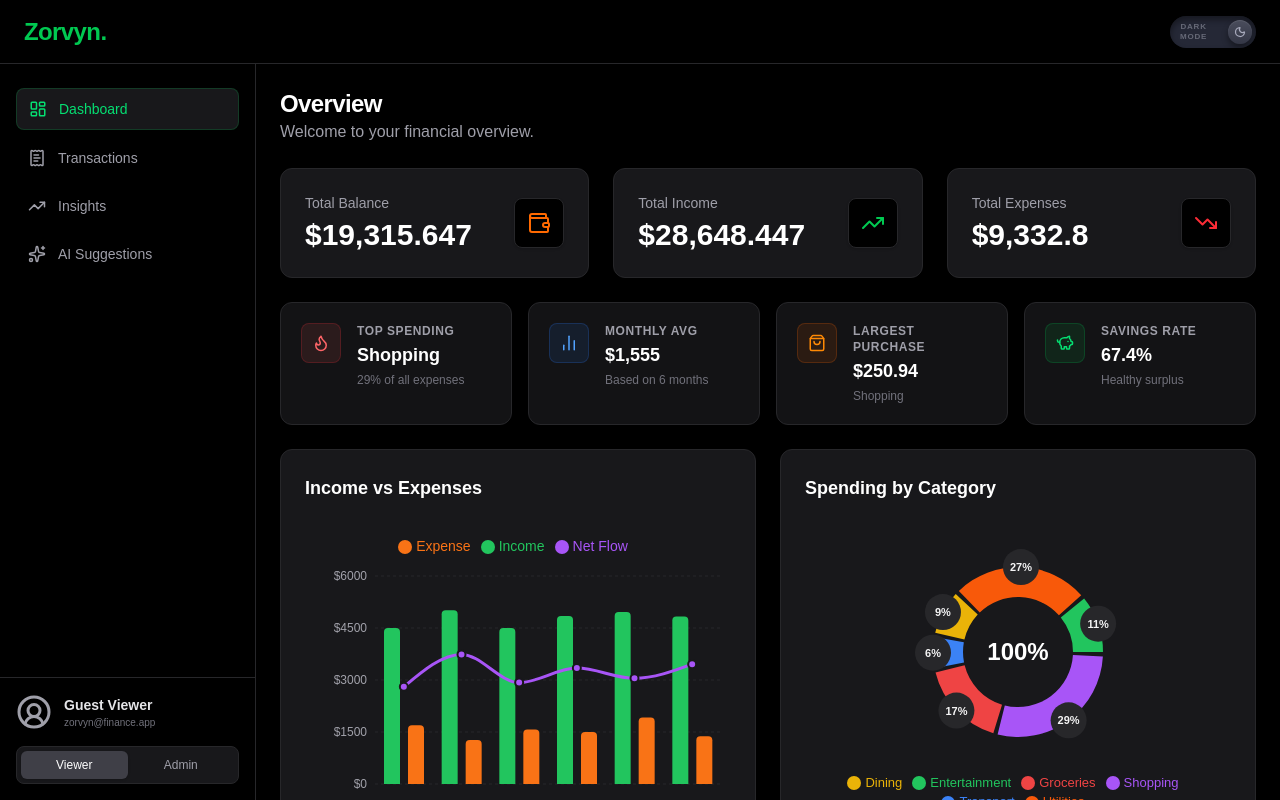
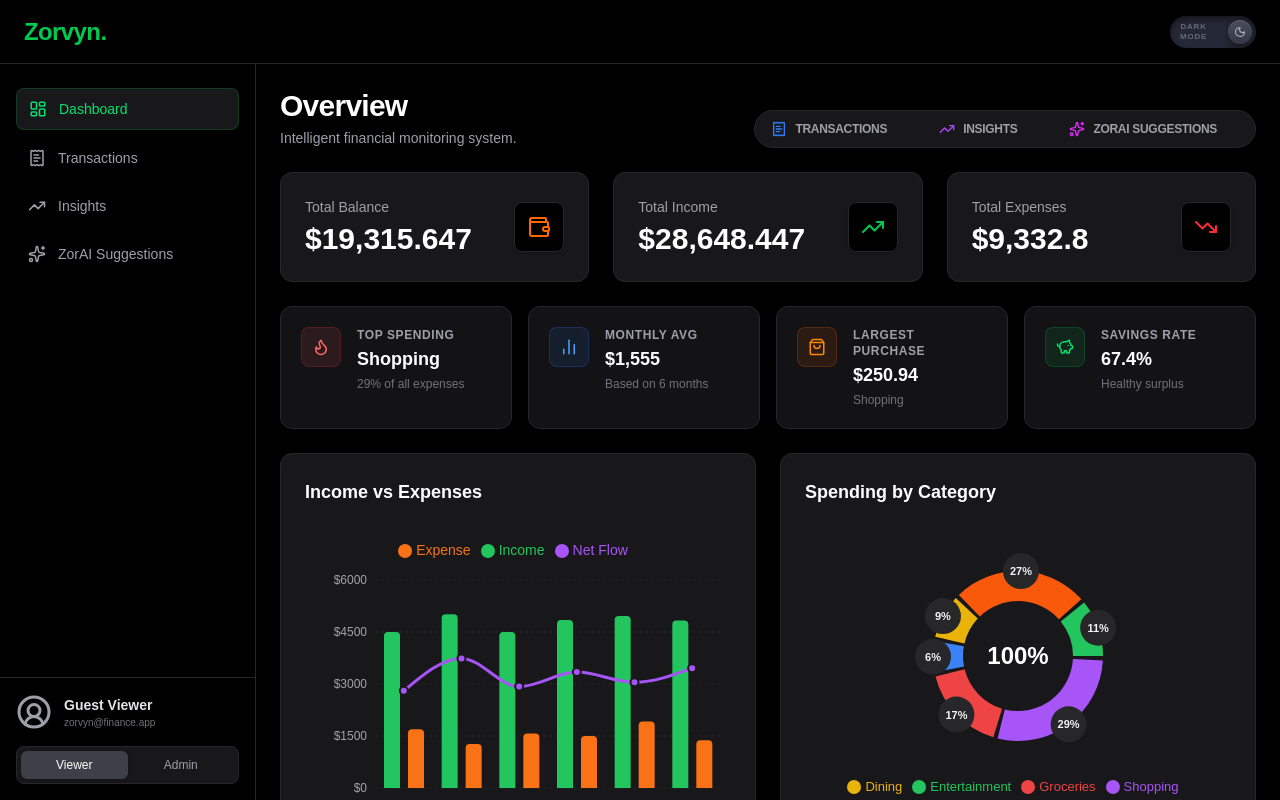
Before and after one commit to utkarsh-12zero9/Zorvyn-Dashboard, a Next.js app: page / in a window 1280 px wide. Built offline with nearby package versions, Linux system fonts and the light colour scheme.

Commit message:
feat: improved dashboard layout and advanced financial data visualization components

```diff
--- a/app/page.tsx
+++ b/app/page.tsx
@@ -1,17 +1,32 @@
 import { SummaryCards } from "@/components/dashboard/SummaryCards";
 import { DashboardCharts } from "@/components/dashboard/DashboardCharts";
 import { Insights } from "@/components/dashboard/Insights";
+import { QuickLinks } from "@/components/dashboard/QuickLinks";
 
 export default function DashboardPage() {
   return (
-    <div className="space-y-6 max-w-7xl">
-      <div>
-        <h2 className="text-2xl font-bold tracking-tight text-zinc-900 dark:text-white transition-colors">Overview</h2>
-        <p className="text-zinc-600 dark:text-zinc-400 transition-colors">Welcome to your financial overview.</p>
+    <div className="space-y-6 max-w-7xl pb-5">
+      <div className="flex flex-col sm:flex-row sm:items-end justify-between gap-4">
+        <div>
+          <h2 className="text-3xl font-bold tracking-tight text-zinc-900 dark:text-white transition-colors">Overview</h2>
+          <p className="text-sm text-zinc-500 dark:text-zinc-400 transition-colors mt-1">Intelligent financial monitoring system.</p>
+        </div>
+        <div className="hidden md:block">
+          <QuickLinks />
+        </div>
       </div>
-      <SummaryCards />
-      <Insights />
-      <DashboardCharts />
+
+      <div className="space-y-6">
+        <SummaryCards />
+        <div className="space-y-6">
+          <div className="md:hidden">
+            <h4 className="text-[10px] font-bold text-zinc-400 dark:text-zinc-600 uppercase tracking-widest mb-3">Quick Navigation</h4>
+            <QuickLinks />
+          </div>
+          <Insights />
+        </div>
+        <DashboardCharts />
+      </div>
     </div>
   );
 }
--- a/app/suggestions/page.tsx
+++ b/app/suggestions/page.tsx
@@ -5,7 +5,7 @@ export default function SuggestionsPage() {
     <div className="space-y-6 max-w-7xl">
       <div>
         <h2 className="text-2xl font-bold tracking-tight text-zinc-900 dark:text-white flex items-center gap-2 transition-colors">
-          Suggestions
+          Zorvyn Suggests
         </h2>
         <p className="text-zinc-600 dark:text-zinc-400 transition-colors">Data-driven recommendations to optimize your financial posture.</p>
       </div>
--- a/components/dashboard/Insights.tsx
+++ b/components/dashboard/Insights.tsx
@@ -82,7 +82,7 @@ export function Insights() {
         </div>
         <div>
           <h4 className="text-xs font-semibold text-zinc-600 dark:text-zinc-400 uppercase tracking-wider">Monthly Avg</h4>
-          <p className="text-lg font-bold text-zinc-900 dark:text-white mt-1 leading-snug">${insights.avgMonthlyExpense.toLocaleString('en-US', {maximumFractionDigits: 0})}</p>
+          <p className="text-lg font-bold text-zinc-900 dark:text-white mt-1 leading-snug">${insights.avgMonthlyExpense.toLocaleString('en-US', { maximumFractionDigits: 0 })}</p>
           <p className="text-xs text-zinc-500 mt-1">Based on {insights.numMonths} months</p>
         </div>
       </div>
--- /dev/null
+++ b/components/dashboard/QuickLinks.tsx
@@ -0,0 +1,31 @@
+'use client';
+
+import Link from 'next/link';
+import { ReceiptText, TrendingUp, Sparkles, ChevronRight } from 'lucide-react';
+
+export function QuickLinks() {
+  const links = [
+    { name: 'Transactions', href: '/transactions', icon: ReceiptText, color: 'text-blue-500' },
+    { name: 'Insights', href: '/insights', icon: TrendingUp, color: 'text-purple-500' },
+    { name: 'ZorAI Suggestions', href: '/suggestions', icon: Sparkles, color: 'text-fuchsia-500' },
+  ];
+
+  return (
+    <div className="flex items-center gap-1.5 bg-white dark:bg-zinc-900 border border-zinc-200 dark:border-zinc-800 p-1 rounded-full shadow-sm">
+      {links.map((link) => {
+        const Icon = link.icon;
+        return (
+          <Link
+            key={link.name}
+            href={link.href}
+            className="flex items-center gap-2 px-3 py-1.5 rounded-full transition-all hover:bg-zinc-100 dark:hover:bg-zinc-800 group"
+          >
+            <Icon className={`${link.color} transition-transform group-hover:scale-110`} size={16} />
+            <span className="text-xs font-semibold text-zinc-600 dark:text-zinc-400 group-hover:text-zinc-900 dark:group-hover:text-zinc-100 transition-colors uppercase tracking-tight">{link.name}</span>
+            <ChevronRight className="text-zinc-300 dark:text-zinc-700 opacity-0 group-hover:opacity-100 group-hover:translate-x-0.5 transition-all" size={14} />
+          </Link>
+        )
+      })}
+    </div>
+  );
+}
--- a/components/insights/AdvancedInsights.tsx
+++ b/components/insights/AdvancedInsights.tsx
@@ -8,7 +8,7 @@ import {
   ComposedChart, Bar, Line, Legend
 } from 'recharts';
 
-const COLORS = ['#22c55e', '#f8590aff', '#eab308', '#3b82f6', '#ef4444', '#a855f7'];
+const COLORS = ['#22c55e', '#f9661dff', '#eab308', '#3b82f6', '#9d0505ff', '#a855f7'];
 
 export function AdvancedInsights() {
   const transactions = useAppSelector((state) => state.finance.transactions);
@@ -125,7 +125,7 @@ export function AdvancedInsights() {
               </ComposedChart>
             </ResponsiveContainer>
           ) : (
-             <div className="h-full flex items-center justify-center text-zinc-500">No data available</div>
+            <div className="h-full flex items-center justify-center text-zinc-500">No data available</div>
           )}
         </div>
       </div>
@@ -137,13 +137,19 @@ export function AdvancedInsights() {
         <div className="h-80">
           {radarData.length > 0 ? (
             <ResponsiveContainer width="100%" height="100%">
-              <RadarChart cx="50%" cy="50%" outerRadius="70%" data={radarData}>
-                <PolarGrid stroke="#27272a" />
-                <PolarAngleAxis dataKey="category" tick={{ fill: '#a1a1aa', fontSize: 11 }} />
+              <RadarChart cx="50%" cy="50%" outerRadius="75%" data={radarData}>
+                <defs>
+                  <linearGradient id="colorRadar" x1="0" y1="0" x2="0" y2="1">
+                    <stop offset="5%" stopColor="#ef4444" stopOpacity={0.8} />
+                    <stop offset="95%" stopColor="#ef4444" stopOpacity={0.1} />
+                  </linearGradient>
+                </defs>
+                <PolarGrid stroke="#71717a" strokeOpacity={0.3} gridType="circle" />
+                <PolarAngleAxis dataKey="category" tick={{ fill: '#71717a', fontSize: 12, fontWeight: 500 }} />
                 <PolarRadiusAxis angle={30} domain={[0, 'auto']} tick={false} axisLine={false} />
-                <Radar name="Spending" dataKey="amount" stroke="#ef4444" strokeWidth={2} fill="#ef4444" fillOpacity={0.3} />
+                <Radar name="Spending" dataKey="amount" stroke="#ef4444" strokeWidth={3} fill="url(#colorRadar)" fillOpacity={1} />
                 <Tooltip
-                  contentStyle={{ backgroundColor: '#18181b', borderColor: '#27272a', color: '#fff', borderRadius: '8px' }}
+                  contentStyle={{ backgroundColor: '#18181b', borderColor: '#27272a', color: '#fff', borderRadius: '8px', padding: '12px' }}
                   formatter={(value: any) => [`$${Number(value).toFixed(2)}`, 'Spent']}
                 />
               </RadarChart>
--- a/components/layout/Sidebar.tsx
+++ b/components/layout/Sidebar.tsx
@@ -11,7 +11,7 @@ const navItems = [
   { name: 'Dashboard', href: '/', icon: LayoutDashboard },
   { name: 'Transactions', href: '/transactions', icon: ReceiptText },
   { name: 'Insights', href: '/insights', icon: TrendingUp },
-  { name: 'AI Suggestions', href: '/suggestions', icon: Sparkles },
+  { name: 'ZorAI Suggestions', href: '/suggestions', icon: Sparkles },
 ];
 
 export function Sidebar() {
@@ -57,11 +57,10 @@ export function Sidebar() {
             <button
               key={r}
               onClick={() => dispatch(setRole(r))}
-              className={`flex-1 py-1.5 px-2 text-xs font-medium rounded-md transition-colors ${
-                role === r
+              className={`flex-1 py-1.5 px-2 text-xs font-medium rounded-md transition-colors ${role === r
                   ? 'bg-zinc-300 dark:bg-zinc-700 text-black dark:text-white shadow-sm'
                   : 'text-zinc-600 dark:text-zinc-400 hover:text-zinc-900 dark:hover:text-zinc-200'
-              }`}
+                }`}
             >
               {r}
             </button>
```
